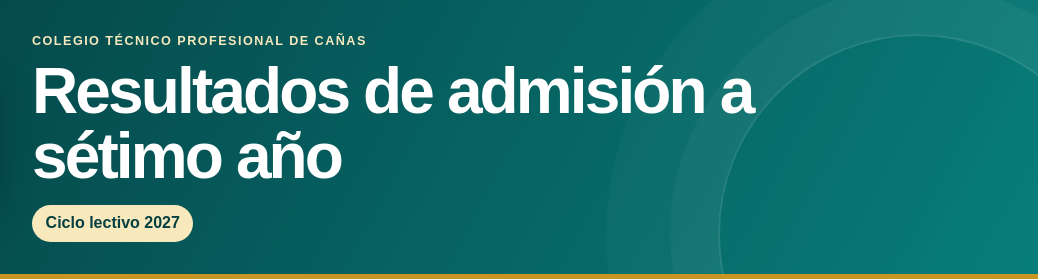
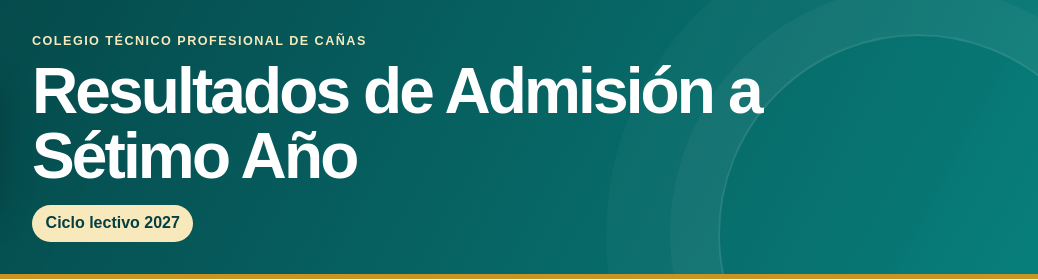
Before and after one commit to ctp-canas/admision_ctp_canas, a plain HTML site: page index.html in a window 1280 px wide. Shown: the top 280 px of the page, 242-1280 px from the left. Drawn offline with Linux system fonts and the light colour scheme; no server answers.

Commit message:
Update index.html

```diff
--- a/index.html
+++ b/index.html
@@ -6,7 +6,7 @@
   <meta name="description" content="Consulta oficial de resultados de admisión a sétimo año del CTP Cañas para el ciclo lectivo 2027.">
   <meta name="theme-color" content="#087f7b">
   <meta http-equiv="Content-Security-Policy" content="default-src 'self'; script-src 'self'; style-src 'self'; img-src 'self' data:; connect-src https://*.supabase.co wss://*.supabase.co; font-src 'self'; object-src 'none'; base-uri 'self'; form-action 'self'; upgrade-insecure-requests">
-  <title>Resultados de admisión 2027 | CTP Cañas</title>
+  <title>Resultados de Admisión a Sétimo Año | CTP Cañas</title>
   <link rel="icon" href="assets/escudo-ctp-canas.webp" type="image/webp">
   <link href="assets/vendor/bootstrap-5.3.8.min.css" rel="stylesheet">
   <link rel="stylesheet" href="style.css">
@@ -19,7 +19,7 @@
       <img class="brand-shield" src="assets/escudo-ctp-canas.webp" alt="Escudo del Colegio Técnico Profesional de Cañas" width="156" height="127">
       <div class="brand-copy">
         <p class="eyebrow">Colegio Técnico Profesional de Cañas</p>
-        <h1>Resultados de admisión a sétimo año</h1>
+        <h1>Resultados de Admisión a Sétimo Año</h1>
         <p class="cycle-label">Ciclo lectivo 2027</p>
       </div>
     </div>
```
